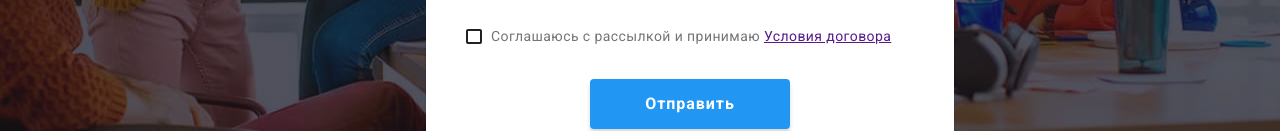
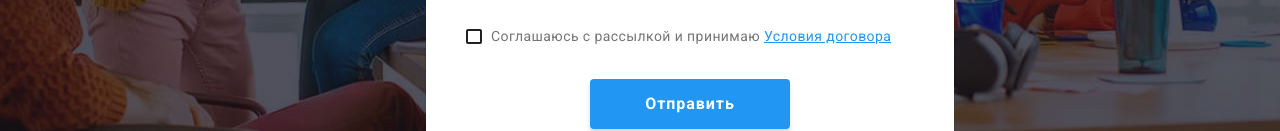
Before and after one commit to Yuliia-Rozhnova/goit-markup-hw-06, a plain HTML site: page index.html in a window 1280 px wide. Both pictures are taken after a click on the button "ЗАКАЗАТЬ УСЛУГУ". Shown: the part 526-657 px from the top of the page. Drawn offline with nearby package versions, Linux system fonts and the light colour scheme.

Commit message:
посилання модалка

```diff
--- a/css/styles.css
+++ b/css/styles.css
@@ -747,6 +747,9 @@ ul {
   border: none;
 }
 
+.modal-link {
+  color: var(--accent-color);
+}
 .button-modal {
   margin: 0 auto;
   transition-property: background-color;
--- a/index.html
+++ b/index.html
@@ -426,7 +426,7 @@
         <span><svg class="chek-icon" width="11" height="8">
                 <use href="./images/icons.svg#icon-checkbox"></use>
             </svg></span>
-        Соглашаюсь с рассылкой и принимаю&#160;<a href="">Условия договора</a></label>
+        Соглашаюсь с рассылкой и принимаю&#160;<a class="modal-link" href="">Условия договора</a></label>
     <button type="submit" class="button-form button button-modal">Отправить</button>
 </form>
 </div>
```
